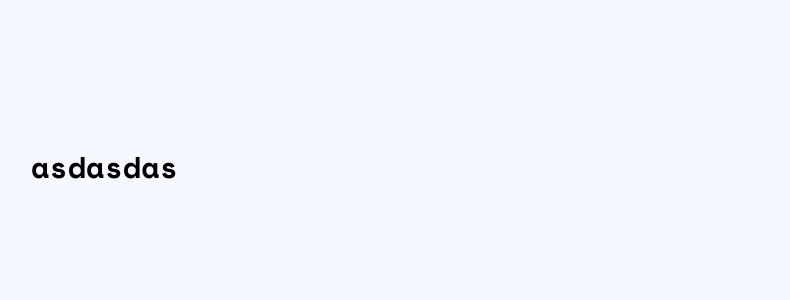
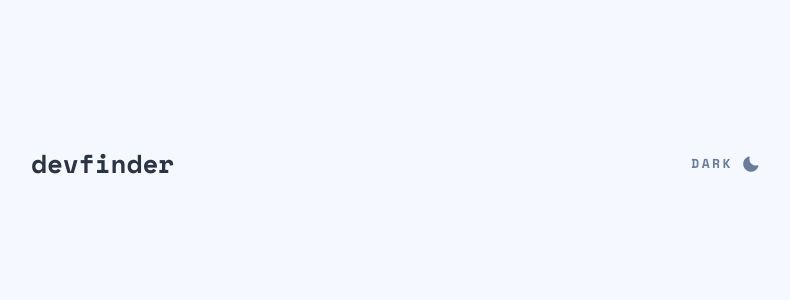
Before and after one commit to eduardogomesf/dev-finder, a React (Vite) app: page / in a window 1280 px wide. Shown: the top 300 px of the page, without its empty margins (244-1034 px from the left). Built offline with nearby package versions, Linux system fonts and the light colour scheme.

Commit message:
feat: add Header component

```diff
--- a/package.json
+++ b/package.json
@@ -9,6 +9,7 @@
     "preview": "vite preview"
   },
   "dependencies": {
+    "phosphor-react": "^1.4.1",
     "react": "^18.2.0",
     "react-dom": "^18.2.0",
     "styled-components": "^5.3.6"
--- a/src/App.tsx
+++ b/src/App.tsx
@@ -1,4 +1,5 @@
 import { ThemeProvider } from "styled-components";
+import { Header } from "./components/Header";
 import { Main } from "./components/Main";
 import { GlobalStyles } from "./styles/global";
 import { defaultTheme } from "./styles/themes/default";
@@ -7,7 +8,7 @@ export function App () {
   return (
     <ThemeProvider theme={defaultTheme}>
       <Main>
-        <h1>asdasdas</h1>
+        <Header />
       </Main>
       <GlobalStyles />
     </ThemeProvider>
--- /dev/null
+++ b/src/components/Header/index.tsx
@@ -0,0 +1,15 @@
+import { Moon } from 'phosphor-react'
+import { Container } from "./styles";
+
+export function Header () {
+    return (
+        <Container>
+            <h1>devfinder</h1>
+
+            <button>
+                DARK
+                <Moon weight='fill' size={20} />
+            </button>
+        </Container>
+    )
+}
--- /dev/null
+++ b/src/components/Header/styles.ts
@@ -0,0 +1,51 @@
+import styled from "styled-components";
+
+export const Container = styled.header`
+    width: 100%;
+
+    display: flex;
+    align-items: center;
+    justify-content: space-between;
+
+    h1 {
+        font-weight: 700;
+        font-size: ${({ theme }) => theme.fonts["3xl"]};
+        line-height: 39px;
+
+        color: ${({ theme }) => theme.colors.title};
+    }
+
+    button {
+        border: none;
+        background-color: transparent;
+
+        display: flex;
+        align-items: center;
+        gap: 0.5rem;
+
+        font-weight: 700;
+        font-size: ${({ theme }) => theme.fonts.sm};
+        line-height: 19px;
+        letter-spacing: 2.5px;
+        text-transform: uppercase;
+
+        color: ${({ theme }) => theme.colors.lightText};
+
+        > svg {
+            width: 20px;
+            height: 20px;
+
+            color: ${({ theme }) => theme.colors.lightText};
+        }
+
+        &:hover {
+            transition: color 0.2s;
+            color: ${({ theme }) => theme.colors.lightTextHover};
+
+            > svg {
+                transition: color 0.2s;
+                color: ${({ theme }) => theme.colors.lightTextHover};
+            }
+        }
+    }
+`
```
Also changed, not shown: 1 other file (tests, documents, lock files or other folders).
